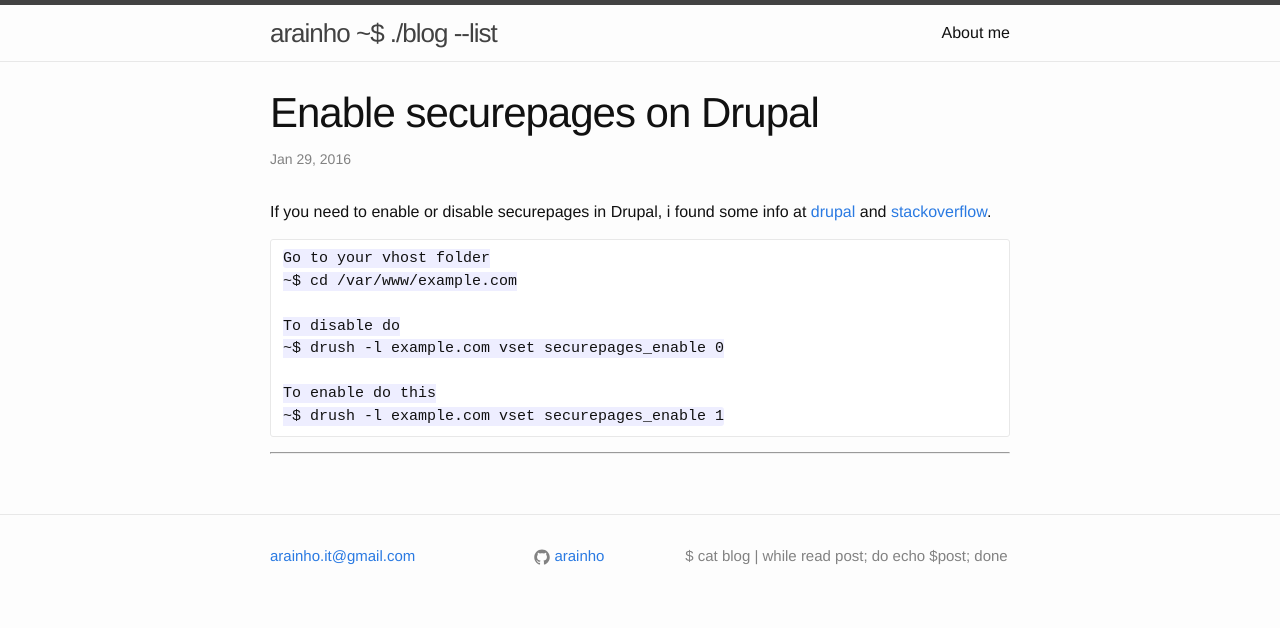
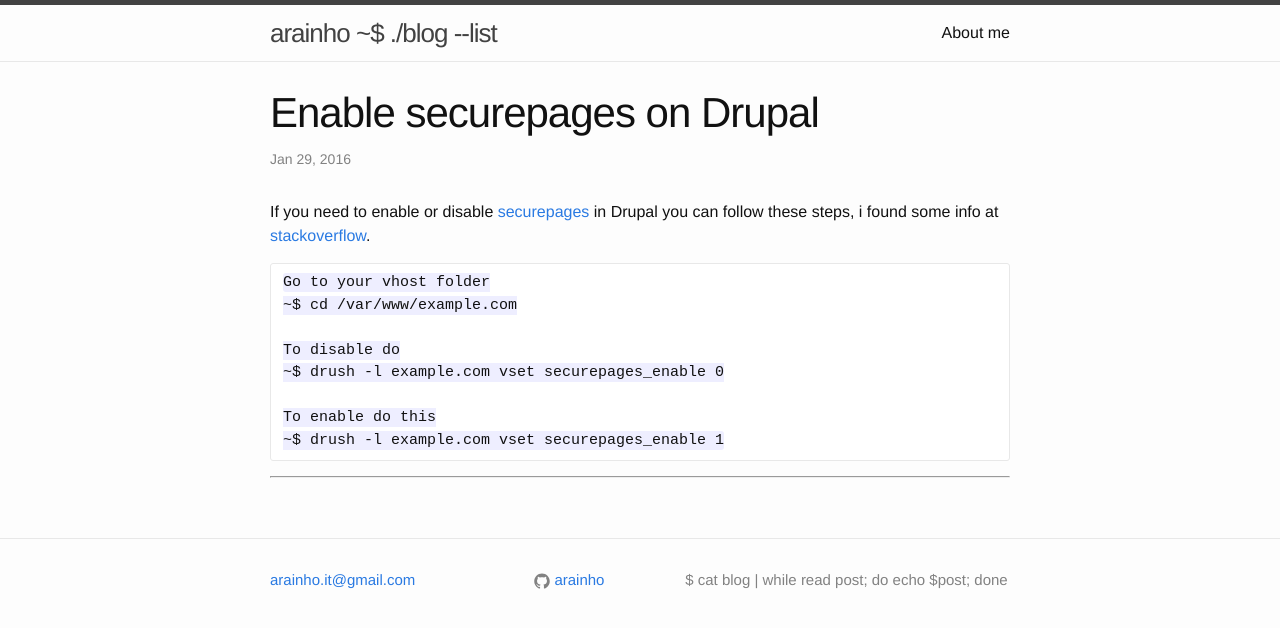
Before and after one commit to arainho/arainho.github.io, a Jekyll site: the page built from _posts/2016-01-29-enable-securepages-on-drupal.md, in a window 1280 px wide. Shown: the top 628 px of the page. Built offline with Jekyll 4.4.1, drawn with Linux system fonts in a browser that asks for light colours.

Commit message:
fix description and link to drupal securepages

```diff
--- a/_posts/2016-01-29-enable-securepages-on-drupal.md
+++ b/_posts/2016-01-29-enable-securepages-on-drupal.md
@@ -5,7 +5,7 @@ date:   2016-01-29 10:32
 categories: drupal drush securepages_enabled
 ---
 
-If you need to enable or disable securepages in Drupal, i found some info at [drupal] and [stackoverflow].
+If you need to enable or disable [securepages] in Drupal you can follow these steps, i found some info at [stackoverflow].
 
     Go to your vhost folder
     ~$ cd /var/www/example.com
@@ -19,4 +19,4 @@ If you need to enable or disable securepages in Drupal, i found some info at [dr
 
 ---
 [stackoverflow]: <http://stackoverflow.com/questions/4539608/how-to-disable-secure-pages-on-a-local-server>
-[drupal]: <2016-01-29-enable-securepages-on-drupal.md>
+[securepages]: <https://www.drupal.org/project/securepages>
```
